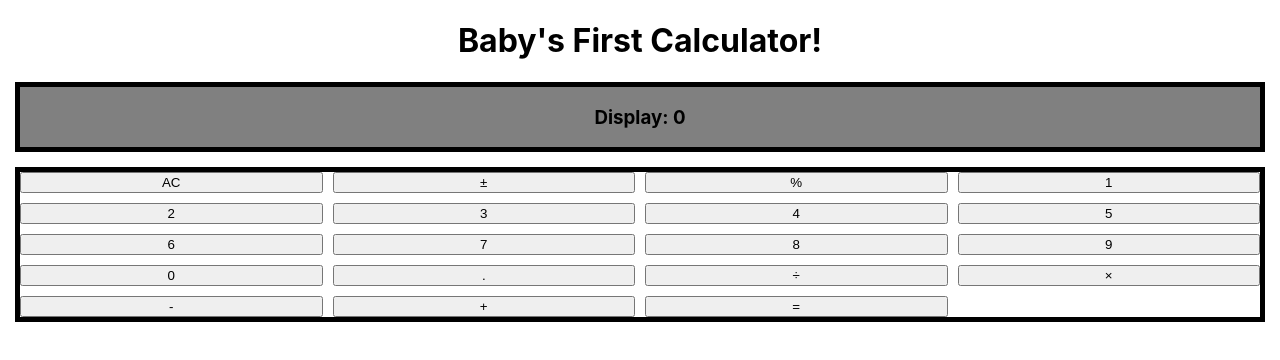
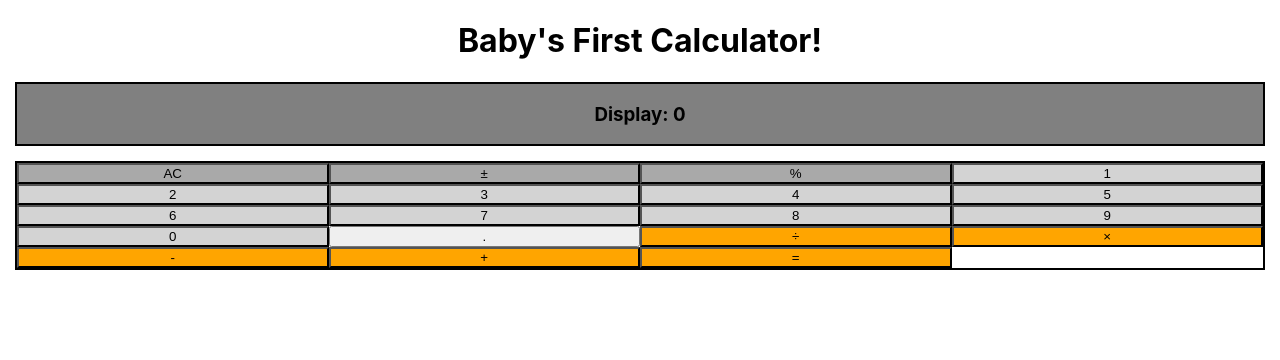
Before and after one commit to JustDDiaz/justin-react-calculator, a React (Create React App) app: page / in a window 1280 px wide. Shown: the top 360 px of the page. Built offline with nearby package versions, Linux system fonts and the light colour scheme.

Commit message:
more css

```diff
--- a/src/App.css
+++ b/src/App.css
@@ -3,16 +3,27 @@
 }
 
 .display {
-  border: 5px solid black;
+  border: 2px solid black;
   background-color: gray;
   text-align: center;
   margin: 15px;
 }
 
-.numbers {
-  border: 5px solid black;
+.buttons {
+  border: 2px solid black;
   display: grid;
   grid-template-columns: repeat(auto-fit, minmax(300px, 1fr));
-  gap: 10px;
   margin: 15px;
 }
+
+.character {
+  background-color: orange;
+}
+
+.special {
+  background-color: darkgray;
+}
+
+.numbers {
+  background-color: lightgray;
+}
--- a/src/components/Buttons.js
+++ b/src/components/Buttons.js
@@ -1,59 +1,61 @@
 const Buttons = (props) => {
   return (
-    <div className="numbers">
-      <button onClick={props.clearHandler}>AC</button>
-      <button onClick={props.enterHandler} value="±">
+    <div className="buttons">
+      <button onClick={props.clearHandler} className="special">
+        AC
+      </button>
+      <button onClick={props.enterHandler} value="±" className="special">
         ±
       </button>
-      <button onClick={props.enterHandler} value="%">
+      <button onClick={props.enterHandler} value="%" className="special">
         %
       </button>
-      <button onClick={props.enterHandler} value="1">
+      <button onClick={props.enterHandler} value="1" className="numbers">
         1
       </button>
-      <button onClick={props.enterHandler} value="2">
+      <button onClick={props.enterHandler} value="2" className="numbers">
         2
       </button>
-      <button onClick={props.enterHandler} value="3">
+      <button onClick={props.enterHandler} value="3" className="numbers">
         3
       </button>
-      <button onClick={props.enterHandler} value="4">
+      <button onClick={props.enterHandler} value="4" className="numbers">
         4
       </button>
-      <button onClick={props.enterHandler} value="5">
+      <button onClick={props.enterHandler} value="5" className="numbers">
         5
       </button>
-      <button onClick={props.enterHandler} value="6">
+      <button onClick={props.enterHandler} value="6" className="numbers">
         6
       </button>
-      <button onClick={props.enterHandler} value="7">
+      <button onClick={props.enterHandler} value="7" className="numbers">
         7
       </button>
-      <button onClick={props.enterHandler} value="8">
+      <button onClick={props.enterHandler} value="8" className="numbers">
         8
       </button>
-      <button onClick={props.enterHandler} value="9">
+      <button onClick={props.enterHandler} value="9" className="numbers">
         9
       </button>
-      <button onClick={props.enterHandler} value="0">
+      <button onClick={props.enterHandler} value="0" className="numbers">
         0
       </button>
       <button onClick={props.enterHandler} value=".">
         .
       </button>
-      <button onClick={props.enterHandler} value="÷">
+      <button onClick={props.enterHandler} value="÷" className="character">
         ÷
       </button>
-      <button onClick={props.enterHandler} value="×">
+      <button onClick={props.enterHandler} value="×" className="character">
         ×
       </button>
-      <button onClick={props.enterHandler} value="-">
+      <button onClick={props.enterHandler} value="-" className="character">
         -
       </button>
-      <button onClick={props.enterHandler} value="+">
+      <button onClick={props.enterHandler} value="+" className="character">
         +
       </button>
-      <button onClick={props.equalHandler} value="=">
+      <button onClick={props.equalHandler} value="=" className="character">
         =
       </button>
     </div>
```
